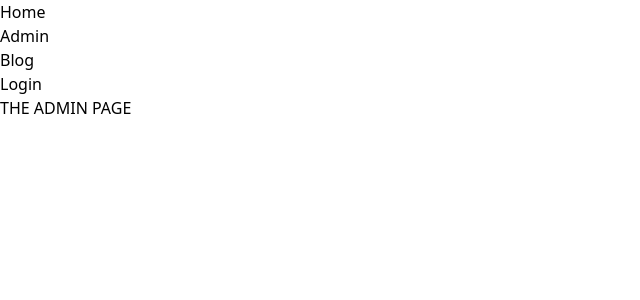
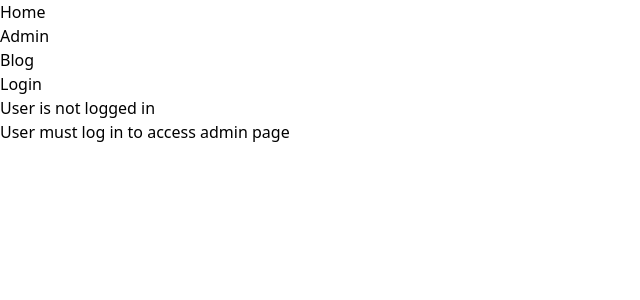
Before and after one commit to kdotsin/lab-10.4-routing, a React (Vite) app: page /admin in a window 1280 px wide. Shown: the top 300 px of the page, without its empty margins (0-640 px from the left). Built offline with nearby package versions, Linux system fonts and the light colour scheme.

Commit message:
added auth component for providing to all other components and added context API with custom hook. Also added admin functionality

```diff
--- a/src/App.tsx
+++ b/src/App.tsx
@@ -1,28 +1,29 @@
-import NavBar from "./components/NavBar"
-import { Routes, Route } from 'react-router-dom';
+import NavBar from "./components/NavBar";
+import { Routes, Route } from "react-router-dom";
 import Home from "./pages/Home";
 import Admin from "./pages/Admin";
 import Blog from "./pages/Blog";
 import Login from "./pages/Login";
 import BlogContent from "./pages/BlogContent";
-// import { createContext, useState } from "react";
+import AuthLayout from "./pages/AuthLayout";
 
 function App() {
-  // const AuthContext = createContext(false)
   return (
     <div>
       <NavBar />
       <Routes>
-        <Route path="/" element={<Home />} />
-        <Route path="/admin" element={<Admin />} />
-        <Route path="/blog">
-          <Route index element={<Blog />} />
-          <Route path=":slug" element={<BlogContent />} />
+        <Route element={<AuthLayout />}>
+          <Route path="/login" element={<Login />} />
+          <Route path="/admin" element={<Admin />} />
+          <Route path="/" element={<Home />} />
+          <Route path="/blog">
+            <Route index element={<Blog />} />
+            <Route path=":slug" element={<BlogContent />} />
+          </Route>
         </Route>
-        <Route path="/login" element={<Login />} />
       </Routes>
     </div>
-  )
+  );
 }
 
-export default App
+export default App;
--- /dev/null
+++ b/src/auth-context.ts
@@ -0,0 +1,21 @@
+import { createContext, useContext } from "react";
+
+interface AuthContextType {
+  isAuthenticated: boolean;
+  login: () => void;
+  logout: () => void;
+}
+
+const AuthContext = createContext<AuthContextType | undefined>(undefined);
+
+export function useAuth() {
+  const context = useContext(AuthContext);
+
+  if (context === undefined) {
+    throw new Error('useAuth must be used within an AuthProvider')
+  }
+
+  return context;
+}
+
+export default AuthContext;
--- a/src/pages/Admin.tsx
+++ b/src/pages/Admin.tsx
@@ -1,7 +1,12 @@
+import { useAuth } from "../auth-context"
+
 export default function Admin() {
+    const { isAuthenticated } = useAuth()
     return (
         <div>
-            <h1>THE ADMIN PAGE</h1>
+            { isAuthenticated ? (
+                <h1>Welcome you have access to Admin Page</h1>
+            ) : <h1>User must log in to access admin page</h1>}
         </div>
     )
 }
--- /dev/null
+++ b/src/pages/AuthLayout.tsx
@@ -0,0 +1,29 @@
+import { useState } from "react";
+import AuthContext from "../auth-context";
+import { Outlet } from "react-router-dom";
+
+export default function AuthLayout() {
+  const [isAuthenticated, setAuthenticated] = useState(false);
+
+  function login() {
+    setAuthenticated(true);
+    console.log("hello");
+    console.log(isAuthenticated);
+  }
+
+  function logout() {
+    setAuthenticated(false);
+    console.log(isAuthenticated);
+  }
+
+  return (
+    <AuthContext.Provider value={{ isAuthenticated, login, logout }}>
+        { isAuthenticated ? (
+          <p>User is logged in</p>
+        ) : (
+          <p>User is not logged in</p>
+        )}
+      <Outlet />
+    </AuthContext.Provider>
+  )
+}
--- a/src/pages/Login.tsx
+++ b/src/pages/Login.tsx
@@ -1,18 +1,8 @@
-import { useState } from "react";
+import { useAuth } from "../auth-context";
 
-export default function Login({}) {
-  const [isAuthenticated, setAuthenticated] = useState(false);
+export default function Login() {
+  const { isAuthenticated, login, logout } = useAuth();
 
-  function login() {
-    setAuthenticated(true);
-    console.log("hello");
-    console.log(isAuthenticated);
-  }
-
-  function logout() {
-    setAuthenticated(false);
-    console.log(isAuthenticated)
-  }
 
   return (
     <div className="flex gap-5">
```
